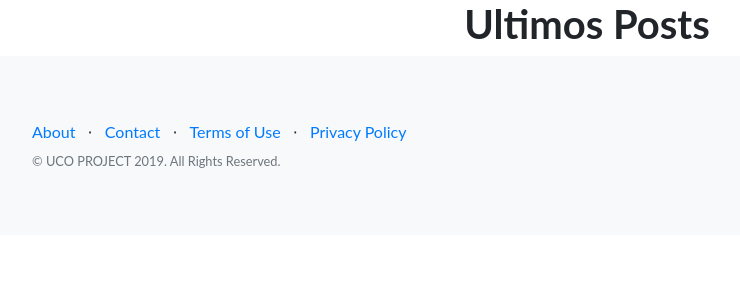
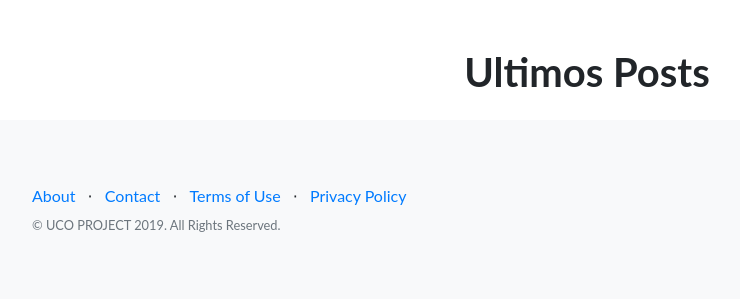
Before and after one commit to IronSenior/FlaskBlog, a Flask app: template src/post/application/templates/postIndex.html in a window 1280 px wide. Shown: the part 56-356 px from the top of the page, without its empty margins (53-793 px from the left). Run offline with Flask 3, Linux system fonts and the light colour scheme; the template is opened without the code that fills it, so the values that code supplies are empty; parts of the project's set-up code (start-up, migrations or seed data) failed here and were passed over; some libraries are stand-ins or nearby versions.

Commit message:
Some little changes

```diff
--- a/src/post/application/templates/postIndex.html
+++ b/src/post/application/templates/postIndex.html
@@ -43,11 +43,11 @@
   <section class="text-center">
     <div class="container">
         <div class="row">
-            <div class="col-md-12">
+            <div class="col-md-12 mt-5">
                 <h1>Ultimos Posts</h1>
-                <div class="row">
+                <div class="row mt-4">
                   {% for post in posts %}
-                    <div class="col-sm-6 mb-3">
+                    <div class="col-sm-4 mb-3">
                       <div class="card">
                         <div class="card-body">
                           <a href="{{ '/post/%s' %(post.postid)}}"><h5 class="card-title">{{ post.title }}</h5></a>
--- a/src/post/application/templates/userPosts.html
+++ b/src/post/application/templates/userPosts.html
@@ -43,11 +43,11 @@
   <section class="text-center">
     <div class="container">
         <div class="row">
-            <div class="col-md-12">
+            <div class="col-md-12 mt-5">
                 <h1>Ultimos Posts de {{ author.username }}</h1>
                 <div class="row">
                   {% for post in posts %}
-                    <div class="col-sm-6 mb-3">
+                    <div class="col-sm-4 mb-3">
                       <div class="card">
                         <div class="card-body">
                           <a href="{{ '/post/%s' %(post.postid)}}"><h5 class="card-title">{{ post.title }}</h5></a>
```
